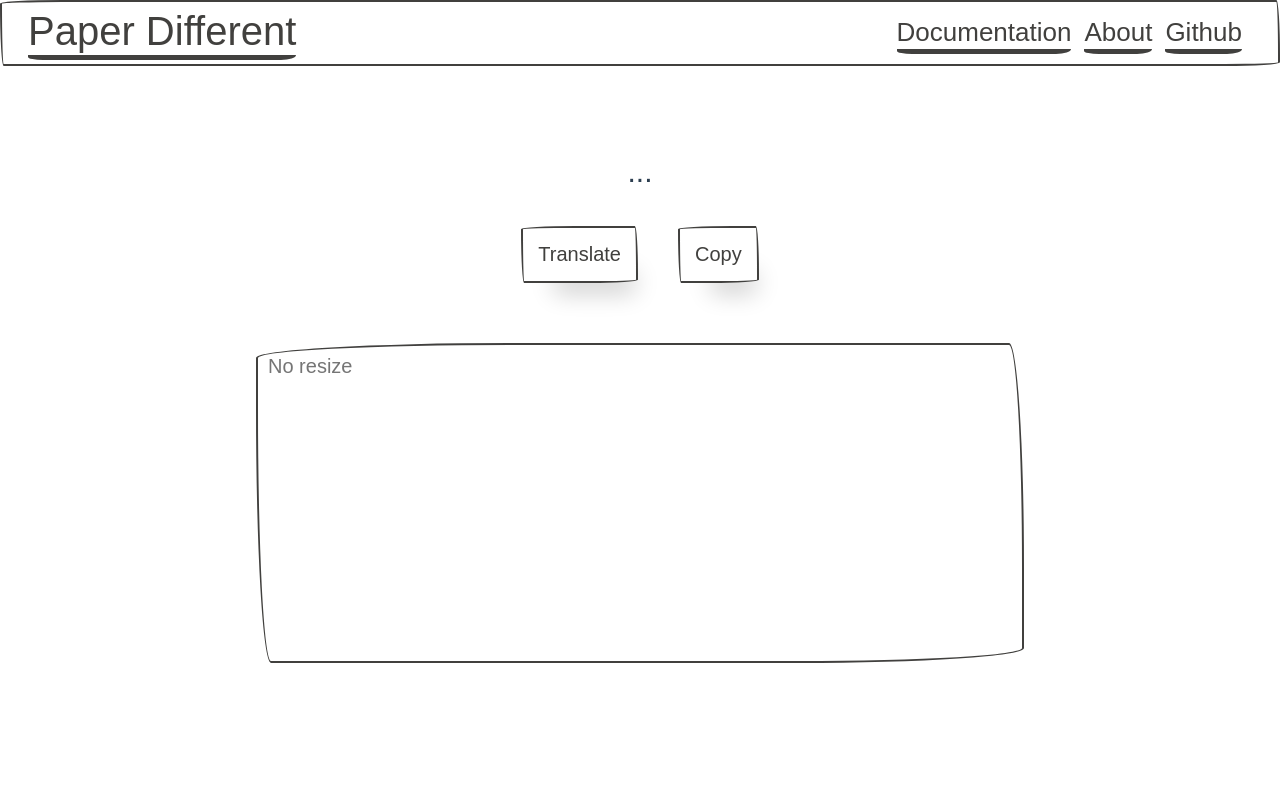
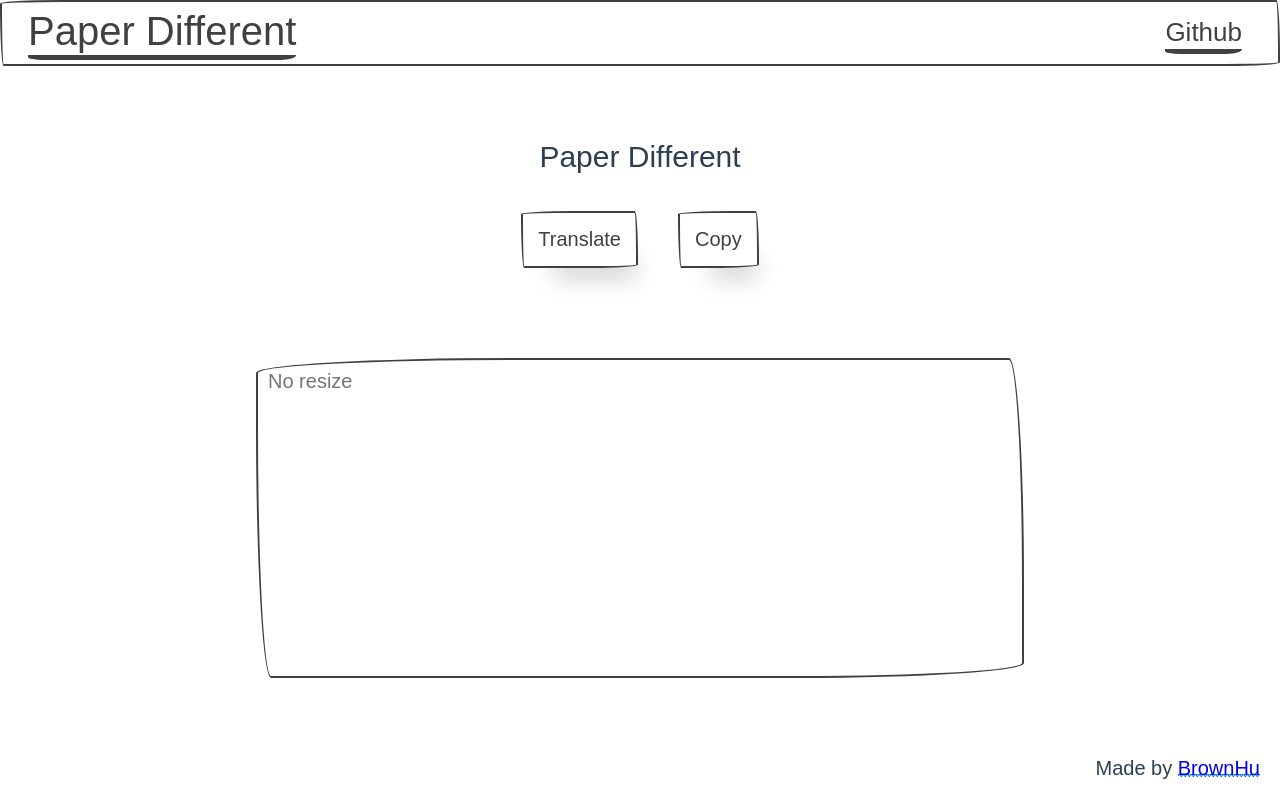
Before and after one commit to hubingliang/paper-diff, a Vue app: page / in a window 1280 px wide. Built offline with nearby package versions, Linux system fonts and the light colour scheme; a web font is replaced by a local one; what vue-clipboard2 would draw is missing.

Commit message:
publish 1.0

```diff
--- a/src/App.vue
+++ b/src/App.vue
@@ -18,13 +18,7 @@
         <div class="collapsible-body">
           <ul class="inline">
             <li>
-              <a href="#">Documentation</a>
-            </li>
-            <li>
-              <a href="#">About</a>
-            </li>
-            <li>
-              <a href="#">Github</a>
+              <a href="https://github.com/hubingliang/paper-different">Github</a>
             </li>
           </ul>
         </div>
--- a/src/views/Home.vue
+++ b/src/views/Home.vue
@@ -1,7 +1,7 @@
 <template>
   <section class="translate">
     <article class="article">
-      <p class="text-lead" ref="result">{{ result ? result : '...' }}</p>
+      <p class="text-lead" ref="result">{{ result ? result : 'Paper Different' }}</p>
       <!-- <p>Lorem...</p> -->
       <div class="row flex-center">
         <button @click="translate">Translate</button>
@@ -11,6 +11,10 @@
     <div class="form-group">
       <textarea class="no-resize input" placeholder="No resize" v-model="input"></textarea>
     </div>
+    <p class="footer">
+      Made by
+      <a href="http://brownhu.site">BrownHu</a>
+    </p>
   </section>
 </template>
 
@@ -58,9 +62,14 @@
     width: 60vw;
   }
   .input {
-    margin-top: 40px;
+    margin-top: 70px;
     width: 60vw;
     height: 320px;
   }
+  .footer {
+    position: absolute;
+    right: 20px;
+    bottom: 20px;
+  }
 }
 </style>
```
Also changed, not shown: 10 other files (tests, documents, lock files or other folders).
